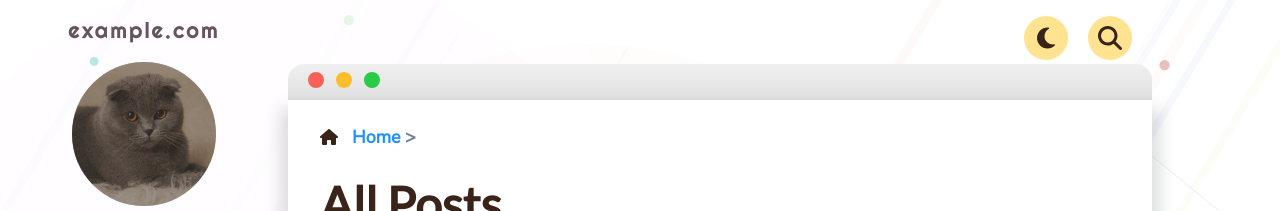
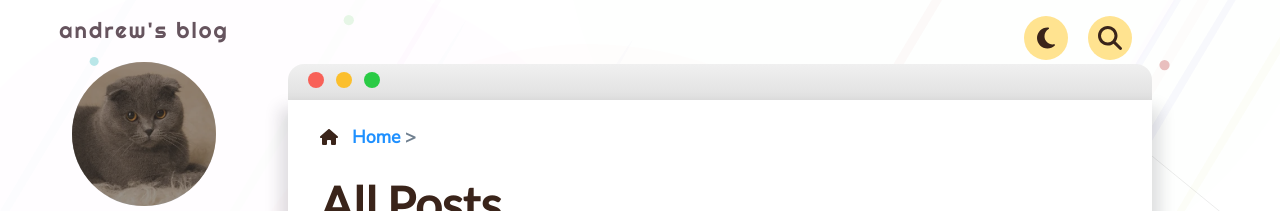
Before and after one commit to andrew951220-web/andrew951220-web.github.io, a Jekyll site: the page built from _pages/index.md, in a window 1280 px wide. Shown: the top 211 px of the page. Built offline with Jekyll 4.4.1, drawn with Linux system fonts in a browser that asks for light colours.

Commit message:
Title
1행 수정

```diff
--- a/_config.yml
+++ b/_config.yml
@@ -1,4 +1,4 @@
-title: example.com
+title: "andrew's blog"
 description: "Satellite - jekyll blog theme"
 logo_img: "/assets/img/favicon.webp"
 profile_img: "/assets/img/profile.webp"
```
